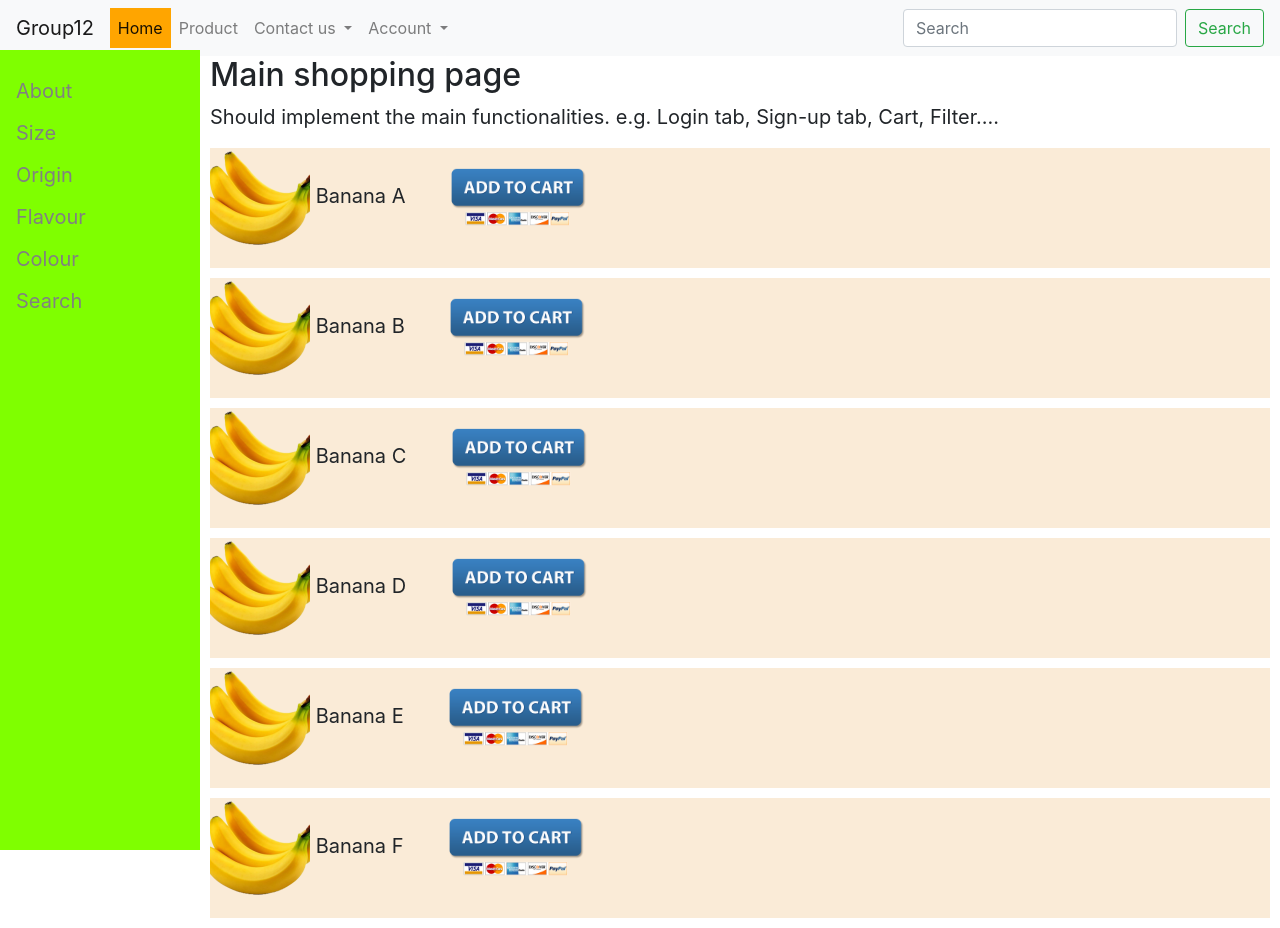
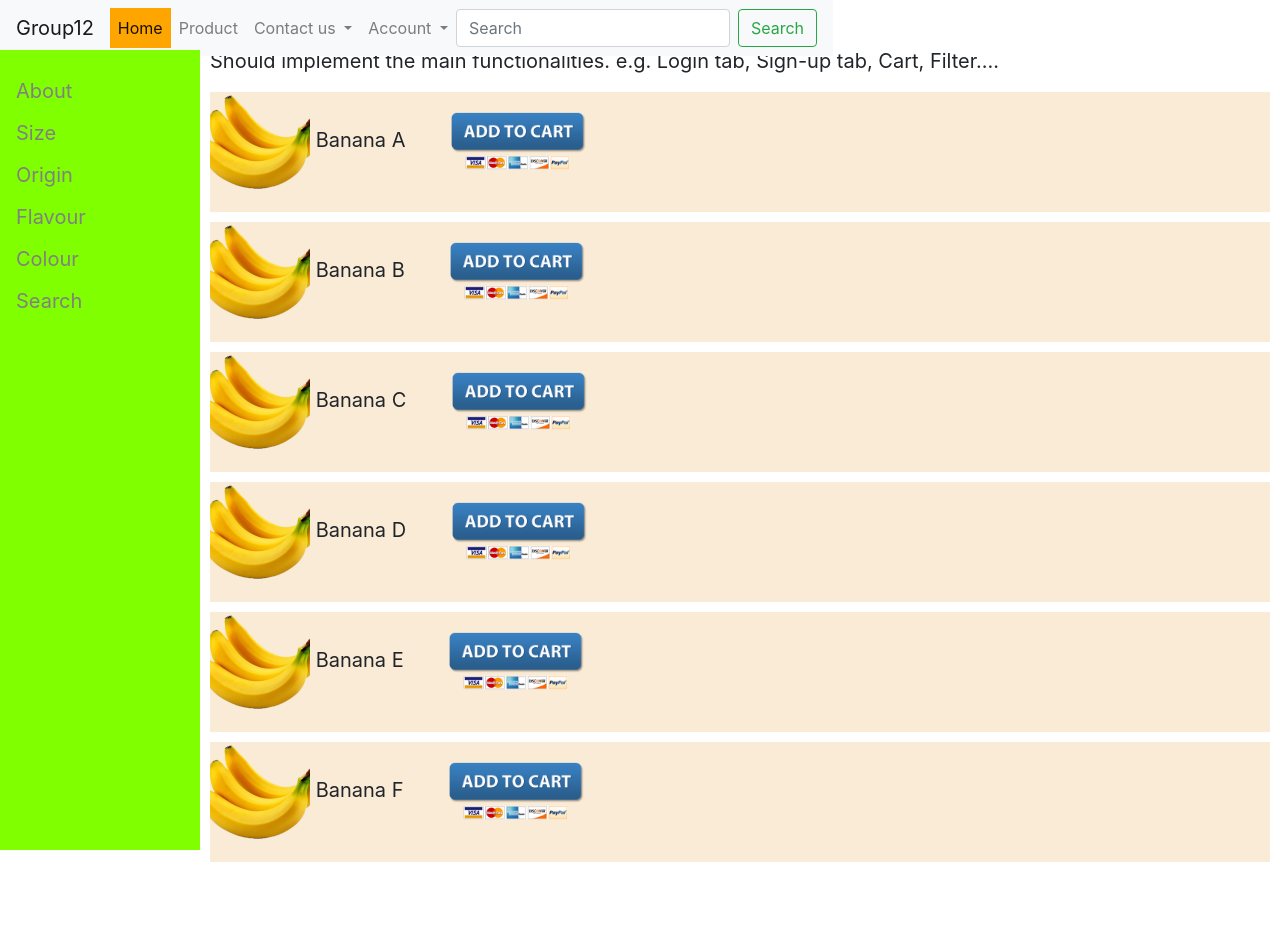
Before and after one commit to tnx21/Nwen325-Group12, a plain HTML site: page pages/store.html in a window 1280 px wide. After the commit the page ends 872 px from the top, so only its background shows below. Drawn offline with nearby package versions, Linux system fonts and the light colour scheme.

Commit message:
NAV BAR FIXED position
Andy

```diff
--- a/css/store.css
+++ b/css/store.css
@@ -12,7 +12,9 @@ body {
 .add-to-cart{
     width: 20%;
 }
-
+#navBAR{
+    position: fixed;
+}
 
 
 
--- a/pages/store.html
+++ b/pages/store.html
@@ -8,7 +8,7 @@
 </head>
 <body>
     <!--Main NavBar starts-->
-     <nav class="navbar navbar-expand-lg navbar-light bg-light">
+     <nav id="navBAR" class="navbar navbar-expand-lg navbar-light bg-light">
   <a class="navbar-brand" href="../index.html">Group12</a>
   <button class="navbar-toggler" type="button" data-toggle="collapse" data-target="#navbarSupportedContent" aria-controls="navbarSupportedContent" aria-expanded="false" aria-label="Toggle navigation">
     <span class="navbar-toggler-icon"></span>
```
